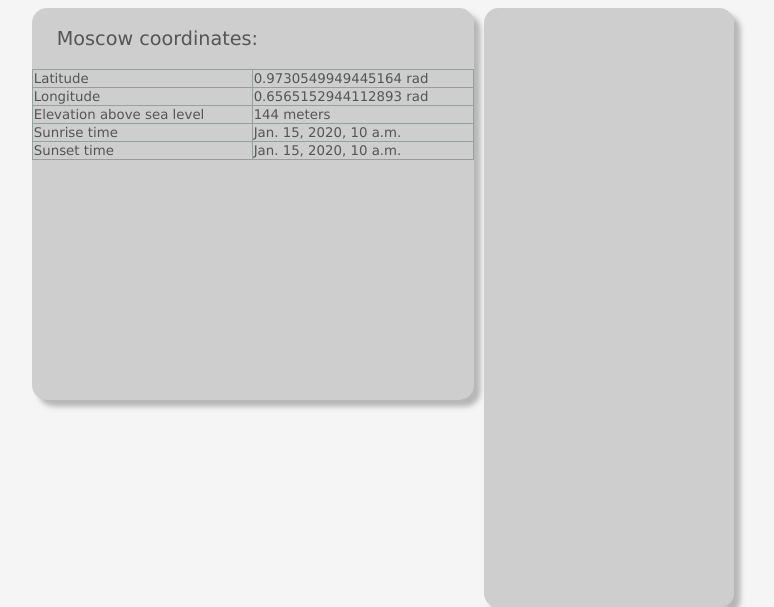
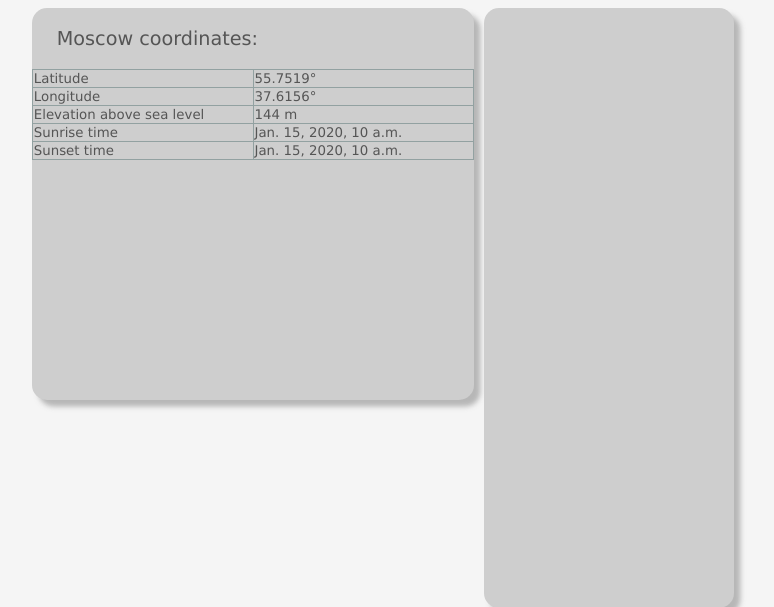
Before and after one commit to vetakim/WhetherDawn, a Django app: template WhetherDawn/WhetherDawnUp/templates/WhetherDawnUp/result.html in a window 1280 px wide. Shown: the top 607 px of the page, without its empty margins (229-1003 px from the left). Run offline with Django 3.2, Linux system fonts and the light colour scheme; the template is opened without the code that fills it: most values are stand-ins (such as "Sample title", 1, 10 or a date in 2020).

Commit message:
ading results to input form

```diff
--- a/WhetherDawn/WhetherDawnUp/templates/WhetherDawnUp/input.html
+++ b/WhetherDawn/WhetherDawnUp/templates/WhetherDawnUp/input.html
@@ -7,6 +7,8 @@
         <tr> <td> Latitude</td> <td> 55.7519&#176 </td> </tr>
         <tr> <td> Longitude</td> <td> 37.6156&#176 </td> </tr>
         <tr> <td> Elevation above sea level </td> <td> 144 m </td> </tr>
+        <tr> <td> Sunrise time </td> <td> {{ results.time_rise }} </td> </tr>
+        <tr> <td> Sunset time </td> <td> {{ results.time_set }} </td> </tr>
     </table>
 </div>
 
@@ -38,4 +40,5 @@
 
     </form>
 </div>
+
 {% endblock %}
--- a/WhetherDawn/WhetherDawnUp/templates/WhetherDawnUp/result.html
+++ b/WhetherDawn/WhetherDawnUp/templates/WhetherDawnUp/result.html
@@ -4,9 +4,9 @@
 <div class="content">
     <p> Moscow coordinates:</p>
     <table>
-        <tr> <td> Latitude</td> <td> 0.9730549949445164 rad</td> </tr>
-        <tr> <td> Longitude</td> <td> 0.6565152944112893 rad</td> </tr>
-        <tr> <td> Elevation above sea level </td> <td> 144 meters </td> </tr>
+        <tr> <td> Latitude</td> <td> 55.7519&#176 </td> </tr>
+        <tr> <td> Longitude</td> <td> 37.6156&#176 </td> </tr>
+        <tr> <td> Elevation above sea level </td> <td> 144 m </td> </tr>
         <tr> <td> Sunrise time </td> <td> {{ results.time_rise }} </td> </tr>
         <tr> <td> Sunset time </td> <td> {{ results.time_set }} </td> </tr>
     </table>
```
